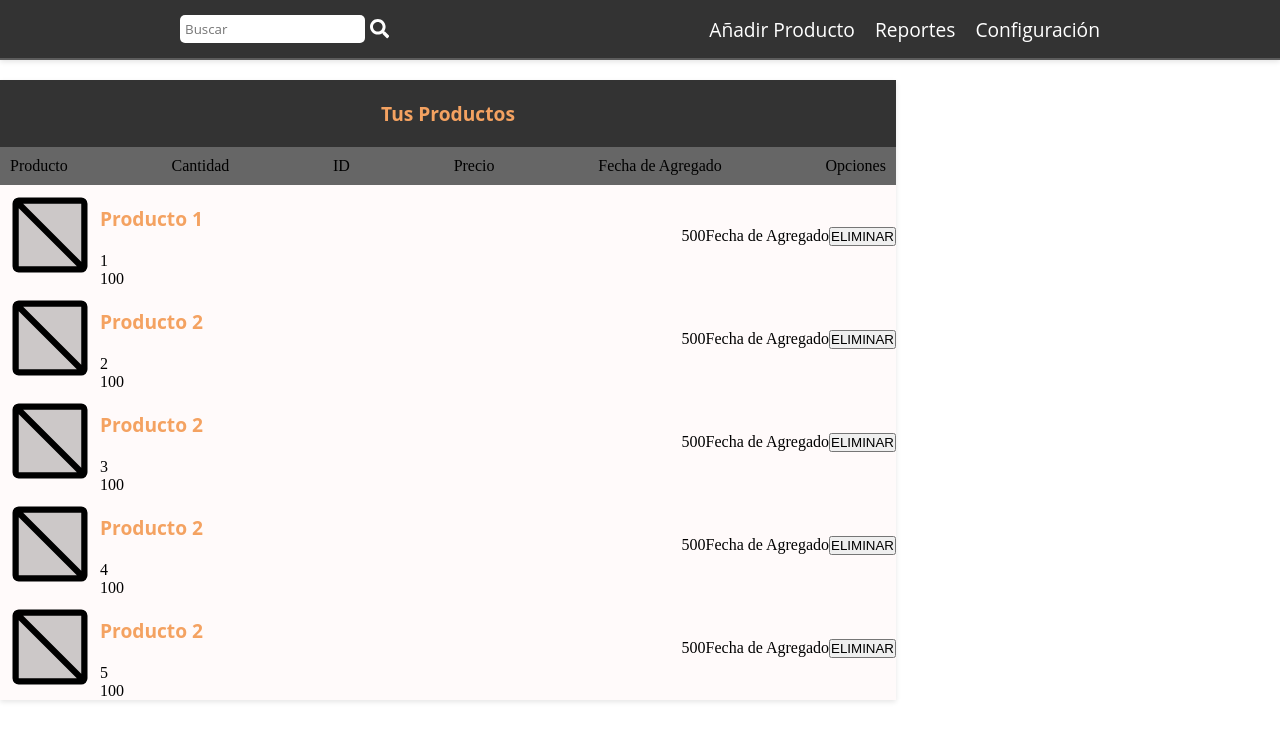
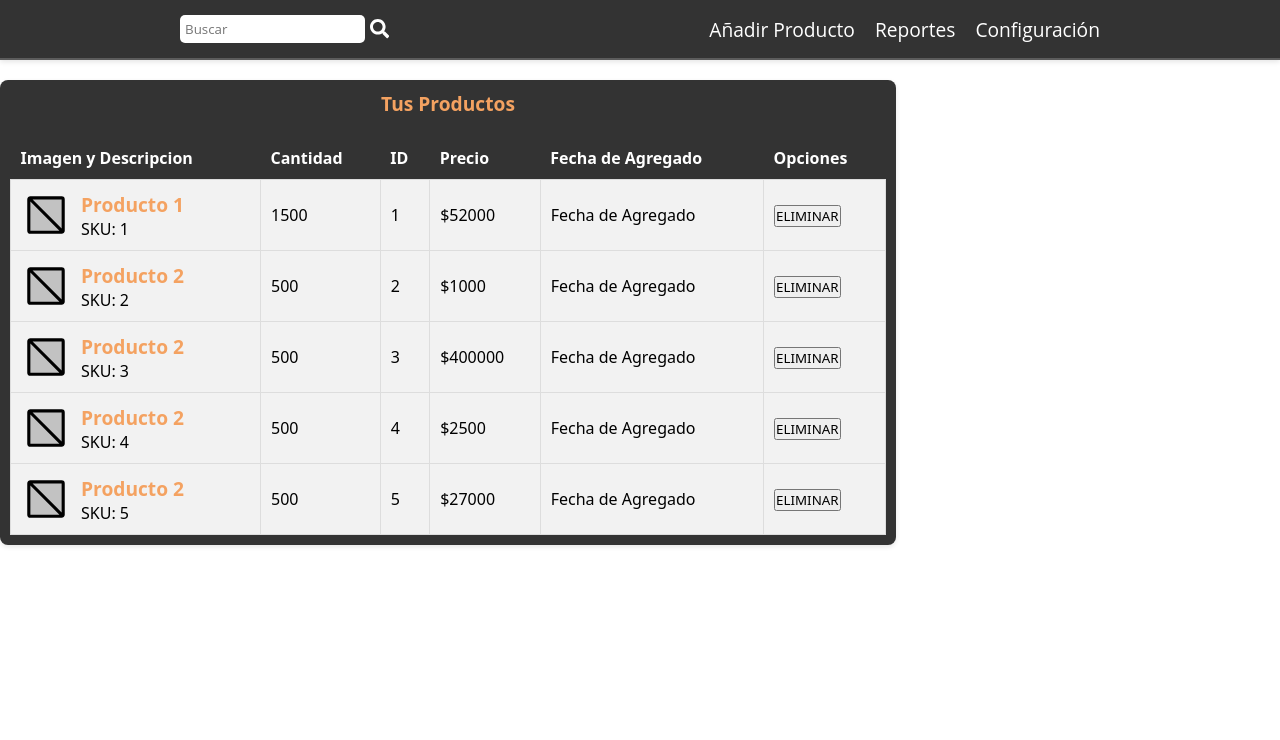
Before and after one commit to ismaFerrari/Proyecto_Electron, a React (Vite) app in the folder src/renderer/: page / in a window 1280 px wide. Shown: the top 740 px of the page. Built offline with nearby package versions, Linux system fonts and the light colour scheme.

Commit message:
REDISEÑO DE TODA LA TABLA

```diff
--- a/src/renderer/src/assets/GlobalStyles.js
+++ b/src/renderer/src/assets/GlobalStyles.js
@@ -5,5 +5,6 @@ export const GlobalStyles = createGlobalStyle`
     box-sizing: border-box;
     margin: 0;
     padding: 0;
+    font-family: system-ui, -apple-system, BlinkMacSystemFont, 'Segoe UI', Roboto, Oxygen, Ubuntu, Cantarell, 'Open Sans', 'Helvetica Neue', sans-serif;
     }
 `
--- a/src/renderer/src/components/Products/Products.jsx
+++ b/src/renderer/src/components/Products/Products.jsx
@@ -1,27 +1,35 @@
 import { PiPlaceholderDuotone } from 'react-icons/pi'
 import { products } from '../../data/products'
 import { ProductsListDiv, ProductsSection } from './productosLista-styled'
+
+export const ProductItem = ({ product }) => {
+  const { id, name, cantidad, price } = product
+  return (
+    <ProductsSection key={id}>
+      <ProductsListDiv>
+        <PiPlaceholderDuotone size={'100px'} />
+        <ProductsListDiv column>
+          <h3>{name}</h3>
+          <p>SKU: {id}</p>
+        </ProductsListDiv>
+      </ProductsListDiv>
+
+      <ProductsListDiv gap="60px">
+        <p>{cantidad}</p>
+        <p>{id}</p>
+        <p>${price}</p>
+        <p>Fecha de Agregado</p>
+        <button>ELIMINAR</button>
+      </ProductsListDiv>
+    </ProductsSection>
+  )
+}
 
 export const Products = () => {
   return (
     <>
       {products.map((product) => (
-        <ProductsSection key={product.id}>
-          <ProductsListDiv>
-            <PiPlaceholderDuotone size={'100px'} />
-            <ProductsListDiv column>
-              <h3>{product.name}</h3>
-              <p>{product.id}</p>
-              <p>{product.price}</p>
-            </ProductsListDiv>
-          </ProductsListDiv>
-
-          <ProductsListDiv>
-            <p>{product.cantidad}</p>
-            <p>Fecha de Agregado</p>
-            <button>ELIMINAR</button>
-          </ProductsListDiv>
-        </ProductsSection>
+        <ProductItem key={product.id} product={product} />
       ))}
     </>
   )
--- a/src/renderer/src/components/Products/ProductsContainer.jsx
+++ b/src/renderer/src/components/Products/ProductsContainer.jsx
@@ -1,13 +1,12 @@
-import { ProductosLista } from './productosLista'
-import { Products } from './Products'
+import { ProductsTable } from '../ProductsTable/ProductsTable'
 import { ContainerProductosStyled } from './productsContainer-styled'
 
 export const ProductsContainer = () => {
   return (
     <ContainerProductosStyled>
       <h3>Tus Productos</h3>
-      <ProductosLista />
-      <Products />
+      {/* <Products /> */}
+      <ProductsTable />
     </ContainerProductosStyled>
   )
 }
--- a/src/renderer/src/components/Products/productosLista-styled.js
+++ b/src/renderer/src/components/Products/productosLista-styled.js
@@ -2,7 +2,6 @@ import styled from 'styled-components'
 
 export const ProductosNavStyled = styled.div`
   display: flex;
-  justify-content: space-between;
 
   ul {
     width: 100%;
@@ -25,4 +24,6 @@ export const ProductsSection = styled.section`
 export const ProductsListDiv = styled.div`
   display: flex;
   flex-direction: ${(props) => (props.column ? 'column' : 'row')};
+  justify-content: center;
+  gap: ${(props) => props.gap || '0px'};
 `
--- a/src/renderer/src/components/Products/productosLista.jsx
+++ /dev/null
@@ -1,16 +0,0 @@
-import { ProductosNavStyled } from './productosLista-styled'
-
-export const ProductosLista = () => {
-  return (
-    <ProductosNavStyled>
-      <ul>
-        <li>Producto</li>
-        <li>Cantidad</li>
-        <li>ID</li>
-        <li>Precio</li>
-        <li>Fecha de Agregado</li>
-        <li>Opciones</li>
-      </ul>
-    </ProductosNavStyled>
-  )
-}
--- a/src/renderer/src/components/Products/productsContainer-styled.js
+++ b/src/renderer/src/components/Products/productsContainer-styled.js
@@ -6,10 +6,11 @@ export const ContainerProductosStyled = styled.div`
   display: flex;
   flex-direction: column;
   margin-top: 20px;
+  padding: 10px;
+  border-radius: 8px;
   h3 {
     font-size: 1.2rem;
     font-weight: 700;
-    margin: 20px 0;
     text-align: center;
     color: #f4a261;
     font-family: 'Open Sans', sans-serif;
--- /dev/null
+++ b/src/renderer/src/components/ProductsTable/ProductsTable.jsx
@@ -0,0 +1,43 @@
+import React from 'react'
+import { products } from '../../data/products'
+import { Table, TableHeader, TableRow, TableCell } from './productsTable-styled'
+import { PiPlaceholderDuotone } from 'react-icons/pi'
+
+export const ProductsTable = () => {
+  return (
+    <Table>
+      <thead>
+        <TableRow>
+          <TableHeader>Imagen y Descripcion</TableHeader>
+          <TableHeader>Cantidad</TableHeader>
+          <TableHeader>ID</TableHeader>
+          <TableHeader>Precio</TableHeader>
+          <TableHeader>Fecha de Agregado</TableHeader>
+          <TableHeader>Opciones</TableHeader>
+        </TableRow>
+      </thead>
+      <tbody>
+        {products.map((product) => (
+          <TableRow key={product.id}>
+            <TableCell>
+              <div style={{ display: 'flex', alignItems: 'center' }}>
+                <PiPlaceholderDuotone size={'50px'} style={{ marginRight: '10px' }} />
+                <div>
+                  <h3>{product.name}</h3>
+                  <p>SKU: {product.id}</p>
+                </div>
+              </div>
+            </TableCell>
+            <TableCell>{product.cantidad}</TableCell>
+            <TableCell>{product.id}</TableCell>
+            <TableCell>${product.price}</TableCell>
+            <TableCell>Fecha de Agregado</TableCell>
+            <TableCell>
+              <button>ELIMINAR</button>
+            </TableCell>
+          </TableRow>
+        ))}
+      </tbody>
+    </Table>
+  )
+}
--- /dev/null
+++ b/src/renderer/src/components/ProductsTable/productsTable-styled.js
@@ -0,0 +1,24 @@
+import styled from 'styled-components'
+
+export const Table = styled.table`
+  width: 100%;
+  border-collapse: collapse;
+  margin-top: 20px;
+`
+
+export const TableHeader = styled.th`
+  font-weight: 600;
+  background-color: #333;
+  color: white;
+  padding: 10px;
+  text-align: left;
+`
+
+export const TableRow = styled.tr`
+  background-color: #f2f2f2;
+`
+
+export const TableCell = styled.td`
+  padding: 10px;
+  border: 1px solid #ddd;
+`
--- a/src/renderer/src/data/products.js
+++ b/src/renderer/src/data/products.js
@@ -2,31 +2,31 @@ export const products = [
   {
     id: 1,
     name: `Producto 1`,
-    price: 100,
-    cantidad: 500
+    price: 52000,
+    cantidad: 1500
   },
   {
     id: 2,
     name: `Producto 2`,
-    price: 100,
+    price: 1000,
     cantidad: 500
   },
   {
     id: 3,
     name: `Producto 2`,
-    price: 100,
+    price: 400000,
     cantidad: 500
   },
   {
     id: 4,
     name: `Producto 2`,
-    price: 100,
+    price: 2500,
     cantidad: 500
   },
   {
     id: 5,
     name: `Producto 2`,
-    price: 100,
+    price: 27000,
     cantidad: 500
   }
 ]
```
Also changed, not shown: src/renderer/src/assets/iconoLupa.png (deleted).
